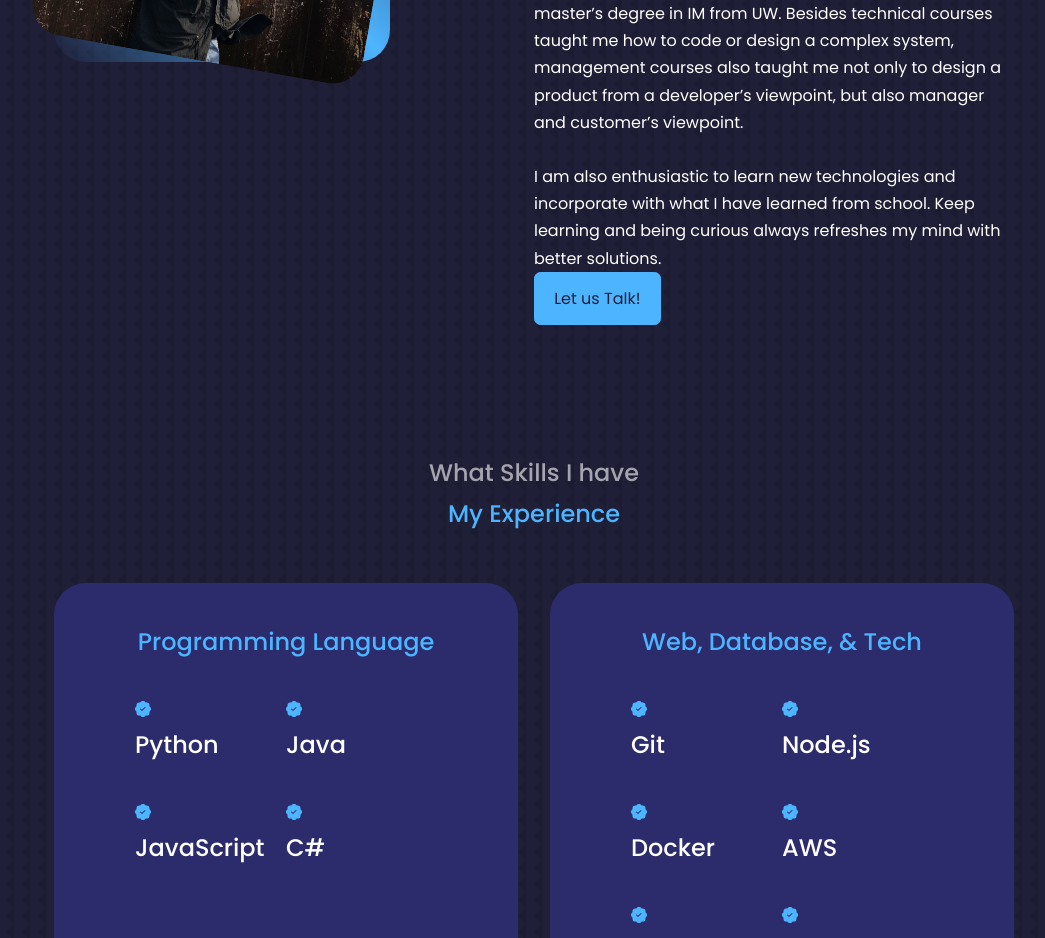
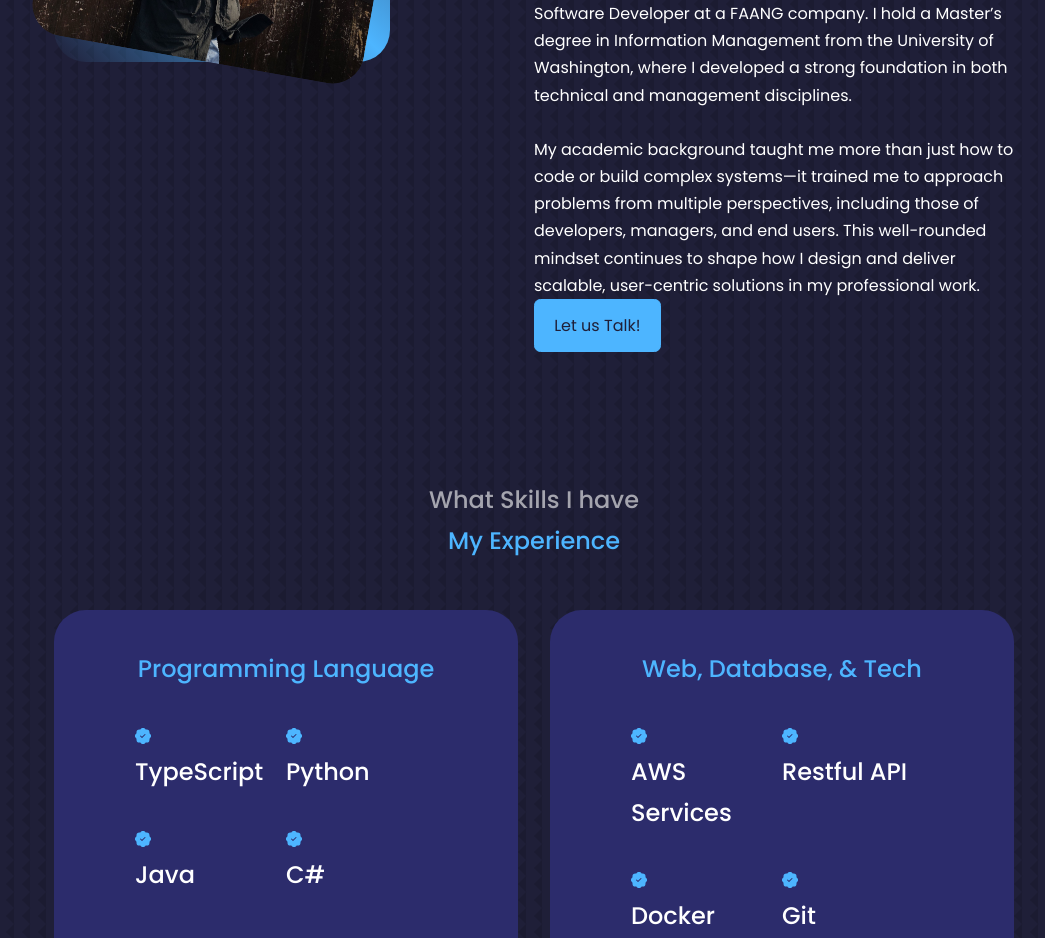
Before and after one commit to RaymondJSu/Portfolio, a React (Create React App) app: page / in a window 1280 px wide. Shown: the part 1460-2398 px from the top of the page, without its empty margins (106-1151 px from the left). Built offline with nearby package versions, Linux system fonts and the light colour scheme.

Commit message:
update experiences

```diff
--- a/src/components/about/About.jsx
+++ b/src/components/about/About.jsx
@@ -40,10 +40,12 @@ const About = () => {
         </div>
 
       <p>
-      My name is Raymond. I am now a proud holder of a master’s degree in IM from UW. Besides technical courses taught me how to code or design a complex system, management courses also taught me not only to design a product from a developer’s viewpoint, but also manager and customer’s viewpoint.
+        My name is Raymond, and I’m currently working as a Software Developer at a FAANG company. I hold a Master’s degree in Information Management from the University of Washington, where I developed a strong foundation in both technical and management disciplines.
       </p>
       <br />
-      <p>I am also enthusiastic to learn new technologies and incorporate with what I have learned from school. Keep learning and being curious always refreshes my mind with better solutions.</p>
+      <p>
+        My academic background taught me more than just how to code or build complex systems—it trained me to approach problems from multiple perspectives, including those of developers, managers, and end users. This well-rounded mindset continues to shape how I design and deliver scalable, user-centric solutions in my professional work.
+      </p>
 
       <a href="#contact" className="btn btn-primary"> Let us Talk!</a>
 
--- a/src/components/experience/experience.jsx
+++ b/src/components/experience/experience.jsx
@@ -16,6 +16,13 @@ const experience = () => {
              <article className="experience__details">
                <BsFillPatchCheckFill className="experience__details-icon"/>
                <div>
+                <h4>TypeScript</h4>
+                {/* <small className='text-light'>Experienced</small> */}
+               </div>
+             </article>
+             <article className="experience__details">
+               <BsFillPatchCheckFill className="experience__details-icon"/>
+               <div>
                 <h4>Python</h4>
                 {/* <small className='text-light'>Experienced</small> */}
                </div>
@@ -24,13 +31,6 @@ const experience = () => {
                <BsFillPatchCheckFill className="experience__details-icon"/>
                <div>
                 <h4>Java</h4>
-                {/* <small className='text-light'>Experienced</small> */}
-               </div>
-             </article>
-             <article className="experience__details">
-               <BsFillPatchCheckFill className="experience__details-icon"/>
-               <div>
-                <h4>JavaScript</h4>
                 {/* <small className='text-light'>Experienced</small> */}
                </div>
              </article>
@@ -51,14 +51,14 @@ const experience = () => {
              <article className="experience__details">
                <BsFillPatchCheckFill className="experience__details-icon"/>
                <div>
-                <h4>Git</h4>
+                <h4>AWS Services</h4>
                 {/* <small className='text-light'>Experienced</small> */}
                </div>
              </article>
              <article className="experience__details">
                <BsFillPatchCheckFill className="experience__details-icon"/>
                <div>
-                <h4>Node.js</h4>
+                <h4>Restful API</h4>
                 {/* <small className='text-light'>Experienced</small> */}
                </div>
              </article>
@@ -72,7 +72,7 @@ const experience = () => {
              <article className="experience__details">
                <BsFillPatchCheckFill className="experience__details-icon"/>
                <div>
-                <h4>AWS</h4>
+                <h4>Git</h4>
                 {/* <small className='text-light'>Experienced</small> */}
                </div>
              </article>
@@ -86,7 +86,7 @@ const experience = () => {
              <article className="experience__details">
                <BsFillPatchCheckFill className="experience__details-icon"/>
                <div>
-                <h4>Restful API</h4>
+                <h4>Node.js</h4>
                 {/* <small className='text-light'>Experienced</small> */}
                </div>
              </article>
```
Also changed, not shown: 1 other file (tests, documents, lock files or other folders).
